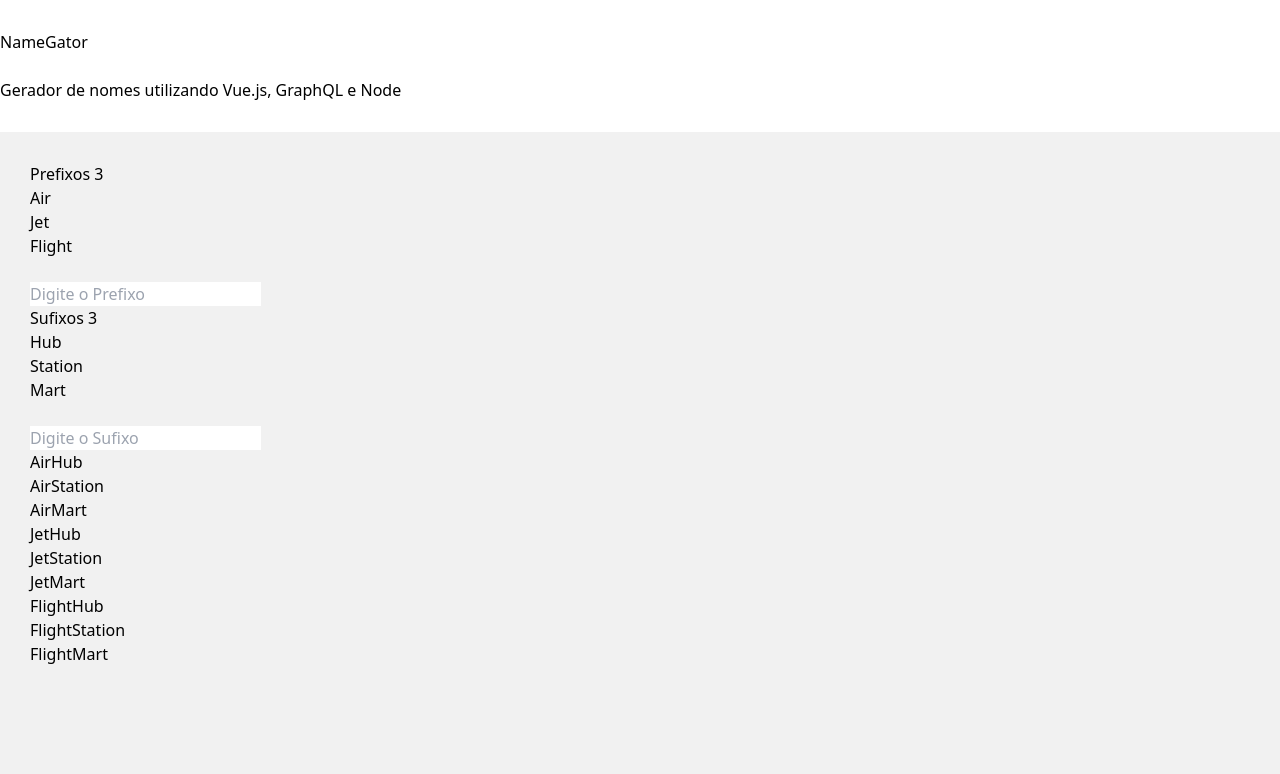
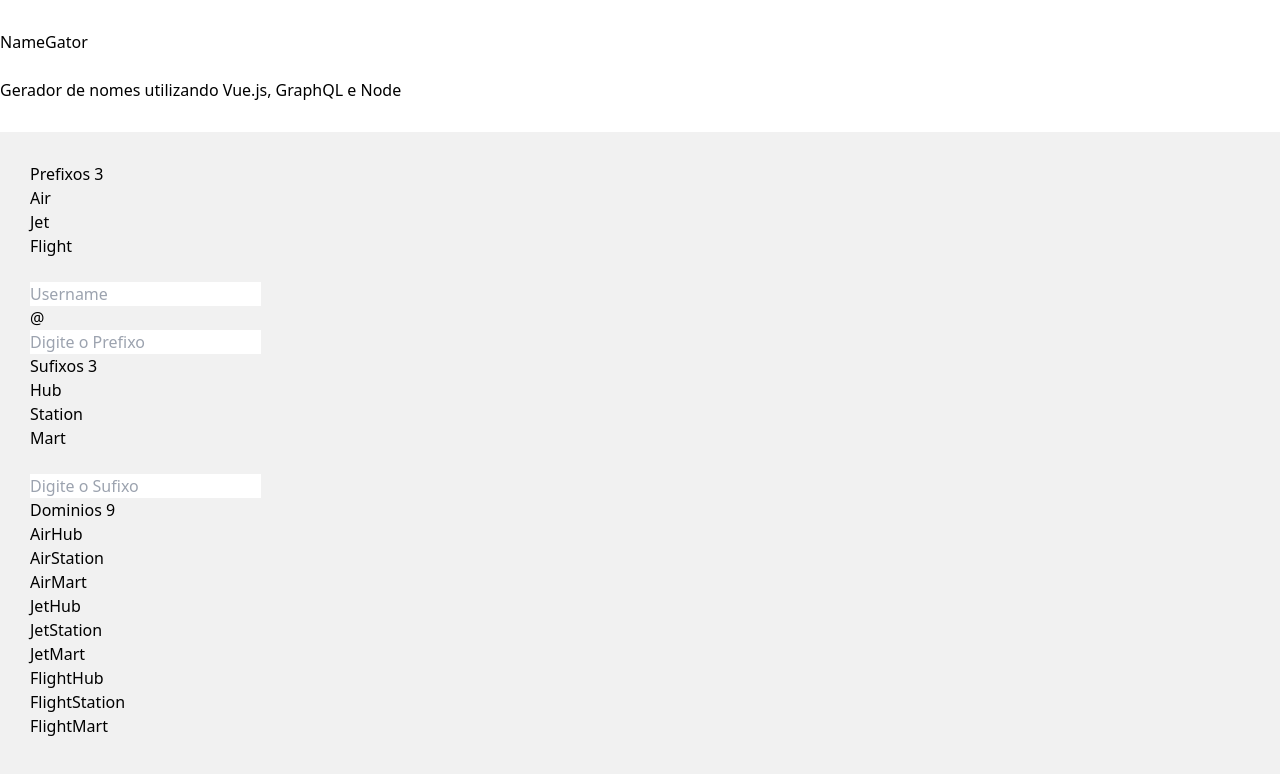
Before and after one commit to dougluz/name-generator, a Vue app in the folder frontend/: page / in a window 1280 px wide. Shown: the top 774 px of the page. Built offline with nearby package versions, Linux system fonts and the light colour scheme.

Commit message:
feat: updated sufix label

```diff
--- a/frontend/src/App.vue
+++ b/frontend/src/App.vue
@@ -18,6 +18,12 @@
                   </li>
                 </ul>
                 <br />
+                <div class="flex flex-wrap items-stretch w-full mb-4 relative">
+                  <div class="flex -mr-px">
+                    <input type="text" class="flex-shrink flex-grow flex-auto leading-normal w-px flex-1 border h-10 border-grey-light rounded rounded-l-none px-3 relative focus:border-blue focus:shadow" placeholder="Username">
+                  </div>
+                  <span class="flex items-center leading-normal bg-grey-lighter rounded rounded-r-none border border-r-0 border-grey-light px-3 whitespace-no-wrap text-grey-dark text-sm">@</span>
+                </div>
                 <input class="w-full p-2 border-2 rounded-md border-gray-400" type="text" placeholder="Digite o Prefixo">
               </div>
             </div>
@@ -36,12 +42,15 @@
           </div>
         </div>
         <div class="grid md:grid-cols-1 sm:grid-cols-1 p-3 gap-4">
+          <div>
+            <h5>Dominios <span class="bg-green-600 rounded-md text-white px-1">{{ state.domains.length }}</span></h5>
             <div class="bg-white rounded-lg p-3 shadow m-1">
               <ul class="divide-y divide-gray-400">
                 <li class="py-1" v-for="domain in state.domains" :key="domain">
                   {{ domain }}
                 </li>
               </ul>
+            </div>
           </div>
         </div>
       </div>
--- a/frontend/tailwind.config.js
+++ b/frontend/tailwind.config.js
@@ -2,4 +2,7 @@ module.exports = {
   theme: {},
   variants: {},
   plugins: [],
+  future: {
+    removeDeprecatedGapUtilities: true,
+  }
 }
```
Lines whose indentation alone changed are shown as unchanged.
